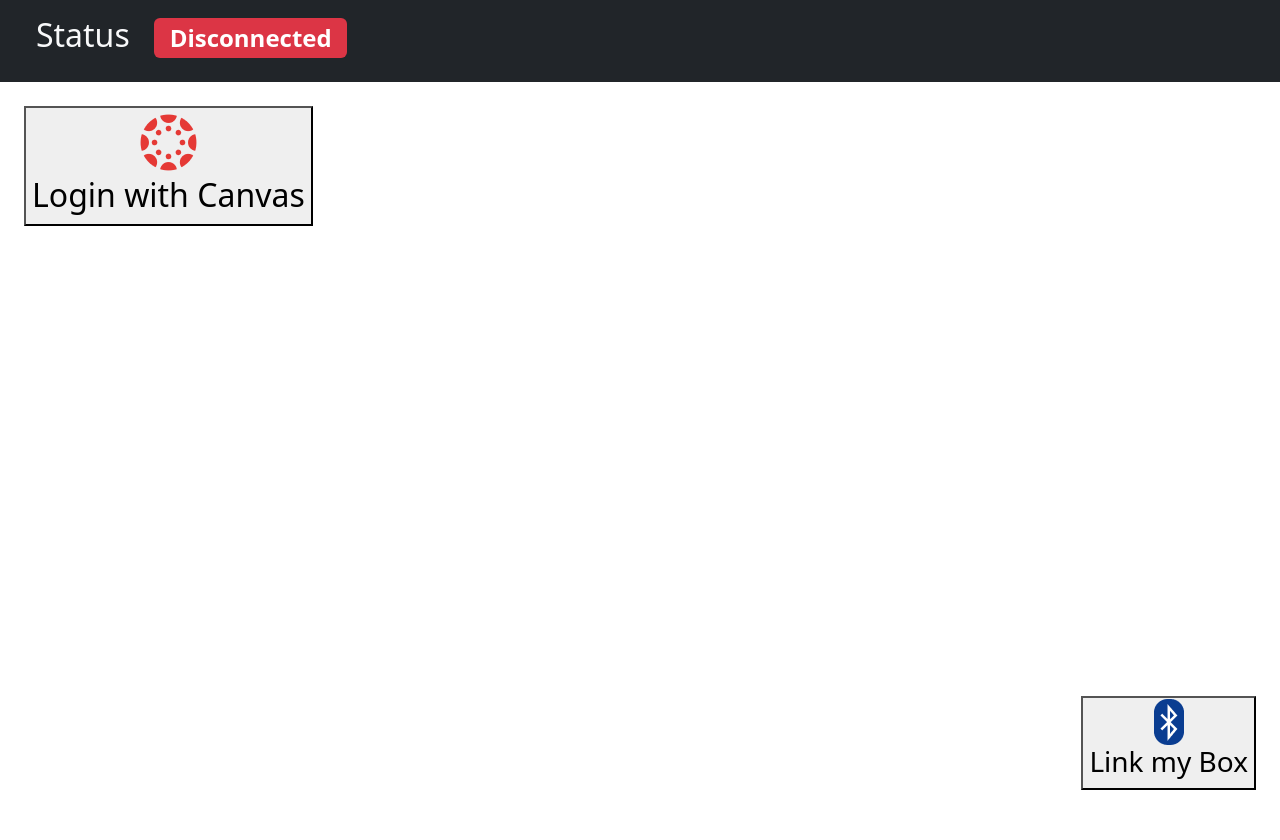
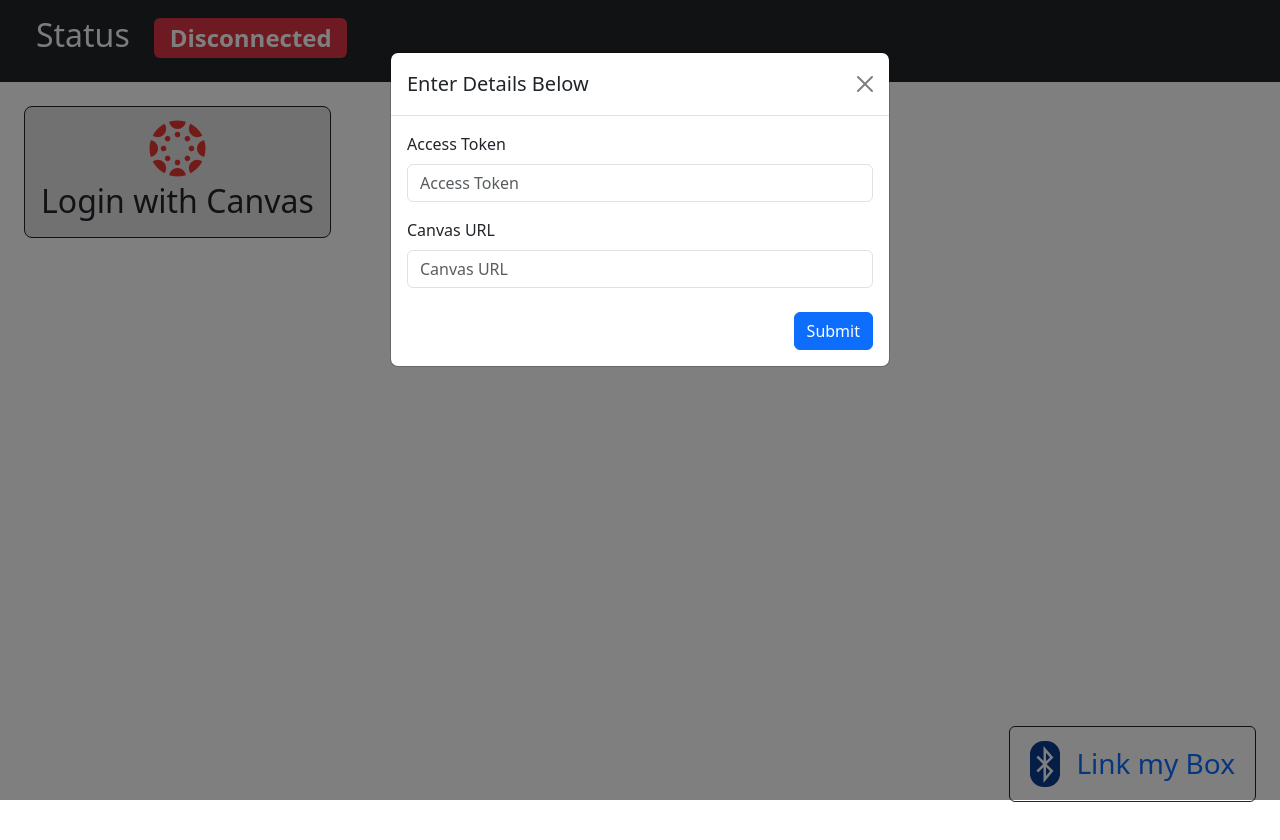
Before and after one commit to yubrandon/smart-lockbox, a website with bundled scripts: page web/src/index.html in a window 1280 px wide. Both pictures are taken after a click on the button "Login with Canvas". Built offline with nearby package versions, Linux system fonts and the light colour scheme.

Commit message:
converted login to bootstrap

```diff
--- a/web/src/index.html
+++ b/web/src/index.html
@@ -29,33 +29,22 @@
       </div>
     </div>
     <div class="modal-container"></div>
-    <div class="modal" tabindex="-1">
+    <div class="modal fade p-4" tabindex="-1" id="modal" aria-hidden="true" aria-labelledby="modallabel" data-bs-backdrop="static" data-bs-keyboard="false">
       <div class="modal-dialog">
         <div class="modal-content">
           <div class="modal-header">
-            <h5 class="modal-title"></h5>
+            <h5 class="modal-title fs-5"></h5>
+            <button type="button" class="btn-close" data-bs-dismiss="modal"></button>
           </div>
           <div class="modal-body">
+            <form class="modal-form">
+            </form>
+          </div>
 
-          </div>
-          <div class="modal-footer">
-
-          </div>
         </div>
       </div>
     </div>
-    <!--<dialog class="modal" id="modal">
-        <div class="modal-container">
-            <div class="modal-header">
-              Append header element here
-            </div>
-            <form id="modal-form">
-                <fieldset class="modal-field">
-                  Append form elements here
-                </fieldset>
-            </form>
-        </div>
-    </dialog>--->
+
     <script defer src="./index.js" type="module"></script>
     <script src="https://cdn.jsdelivr.net/npm/bootstrap@5.3.3/dist/js/bootstrap.bundle.min.js" integrity="sha384-YvpcrYf0tY3lHB60NNkmXc5s9fDVZLESaAA55NDzOxhy9GkcIdslK1eN7N6jIeHz" crossorigin="anonymous"></script>
   </body>
--- a/web/src/index.js
+++ b/web/src/index.js
@@ -31,14 +31,12 @@
     updateConnectionIndicator();
 
     clear(content);
-    const dialog = document.querySelector('.modal');
 
     //Create div
     const canvas = document.createElement('div');
     canvas.classList.add('canvas-login');
     //Create button
     const canvas_btn = document.createElement('button');
-    canvas_btn.classList.add('canvas-login-button')
 
     //Create image
     const canvas_icon = document.createElement('img');
@@ -52,10 +50,17 @@
     canvas_btn.appendChild(canvas_icon);
     canvas_btn.appendChild(canvas_text);
 
+    //Open modal on click
+    canvas_btn.type = 'button';
+    canvas_btn.classList.add('btn','btn-lg', 'bg-secondary-subtle', 'border', 'border-dark');
+    canvas_btn.setAttribute("data-bs-toggle","modal");
+    canvas_btn.setAttribute("data-bs-target", "#modal");
+
+
     //Call login when canvas button is clicked
-    canvas_btn.addEventListener('click', ()=> {
+    canvas_btn.addEventListener('click', (event)=> {
         login();
-        dialog.showModal();
+
     });
 
     //Append button to div
@@ -68,32 +73,29 @@
 (function bluetoothButton(){
     const footer = document.querySelector('.footer-right');
     clear(footer);
-    //Create div
-    const bluetooth_div = document.createElement('div');
-    bluetooth_div.classList.add('bluetooth-div');
     //Create button
     const bluetooth_btn = document.createElement('button');
-    bluetooth_btn.classList.add('bluetooth-button');
+    bluetooth_btn.classList.add('bluetooth-button', 'btn', 'btn-outline-primary', 'border', 'border-dark');
     bluetooth_btn.addEventListener('click', () => {
         if(boxConnection.isConnected()) boxConnection.disconnect();
         else boxConnection.connect();
     })
-
+    const content_div = document.createElement('div');
+    content_div.classList.add('p-2', 'd-flex', 'flex-row','align-items-center');
     //Create image
     const bluetooth_icon = document.createElement('img');
-    bluetooth_icon.classList.add('bluetooth-icon');
+    bluetooth_icon.classList.add('bluetooth-icon','pe-3');
     bluetooth_icon.src = "./static/bluetooth.png";
     //Create text
     const bluetooth_text = document.createElement('h3');
-    bluetooth_text.classList.add('bluetooth-text');
+    bluetooth_text.classList.add('bluetooth-text','m-0','text-center');
     bluetooth_text.innerText = "Link my Box";
     //Append elements to button
-    bluetooth_btn.appendChild(bluetooth_icon);
-    bluetooth_btn.appendChild(bluetooth_text);
+    content_div.appendChild(bluetooth_icon);
+    content_div.appendChild(bluetooth_text);
+    bluetooth_btn.appendChild(content_div);
     //Append button to div
-    bluetooth_div.appendChild(bluetooth_btn);
-    //Append div to footer
-    footer.appendChild(bluetooth_div);
+    footer.appendChild(bluetooth_btn);
 
 })();
 
@@ -137,9 +139,9 @@
     loginModal();
 
     //Handle form submission
-    const form = document.querySelector('#modal-form');
+    const form = document.querySelector('#submit');
     //Upon submission of form, check form values and login if valid
-    form.addEventListener('submit', async (event) => {
+    form.addEventListener('click', async (event) => {
         event.preventDefault(); //Enable to stop refresh
         //Get values from input fields
         const key = document.querySelector('#key').value;
@@ -155,16 +157,11 @@
         //console.log('course data: ', courseData);
         //Console.log(courseData);
 
-        var pressed = false;
         //Check for error
         if(courseData instanceof Error) {
-            //Clears fields
-            form.reset();
-
             alert('Login Error! Check your access code or URL.');
         }
         else {
-            pressed = true;
             //Store data and get Canvas information for student
             currentUser.setKey(key);
             currentUser.setUrl(url);
@@ -173,13 +170,10 @@
 
             //console.log(user);
             addUser();
-
-            form.reset();
-            dialog.close();
+            //close the dialogue
 
             //Pass information to assignments screen
             assignmentView(courseData);
-            pressed = false;
         }
         //Event listener will clean itself up upon next screen being displayed
     }, { once: true });
@@ -276,42 +270,56 @@
     const modal_title = document.querySelector('.modal-title');
     modal_title.innerText = "Enter Details Below";
 
-    const field = document.querySelector('.modal-field');
+    const form = document.querySelector('.modal-form');
 
     //Create field for api token input
     const key_div = document.createElement('div');
-    key_div.classList.add('form');
+    key_div.classList.add('mb-3');
+
+    const key_label = document.createElement('label');
+    key_label.classList.add('form-label');
+    key_label.for = "key";
+    key_label.innerText = "Access Token";
+    key_div.appendChild(key_label);
+
     const key_form = document.createElement('input');
     key_form.type = "text";
     key_form.id = "key";
-    key_form.name = "key";
     key_form.placeholder = "Access Token";
+    key_form.classList.add('form-control');
     key_div.appendChild(key_form);
-    field.appendChild(key_div);
+
+    form.appendChild(key_div);
 
     //Create field for url input
     const url_div = document.createElement('div');
-    url_div.classList.add('form');
+    url_div.classList.add('mb-4');
+
+    const url_label = document.createElement('label');
+    url_label.classList.add('form-label');
+    url_label.innerText = "Canvas URL";
+    url_label.for = "url";
+    url_div.appendChild(url_label);
+
     const url_form = document.createElement('input');
     url_form.type = "text";
     url_form.id = "url";
-    url_form.name = "url";
-    url_form.placeholder = "Dashboard URL";
+    url_form.classList.add('form-control');
+    url_form.placeholder = "Canvas URL";
     url_div.appendChild(url_form);
-    field.appendChild(url_div);
+
+    form.appendChild(url_div);
 
     //Create button for form submission
     const submit_div = document.createElement('div');
-    submit_div.classList.add('submit-div')
-
+    submit_div.classList.add('d-flex','flex-row-reverse');
     const submit_btn = document.createElement('button');
     submit_btn.id = "submit";
-    submit_btn.name = "submit";
-    submit_btn.classList.add('submit-btn');
+    submit_btn.classList.add('btn','btn-primary');
     submit_btn.innerText = "Submit";
     submit_div.appendChild(submit_btn);
+    form.appendChild(submit_div);
 
-    field.appendChild(submit_div);
 }
 
 async function confirmationModal(assignment) {
@@ -559,8 +567,7 @@
 
 //Clears modal contents
 function clearModal(){
-    clear(document.querySelector('.modal-header'));
-    clear(document.querySelector('.modal-field'));
+    clear(document.querySelector('.modal-form'));
 }
 
 //Update changes in header
```
